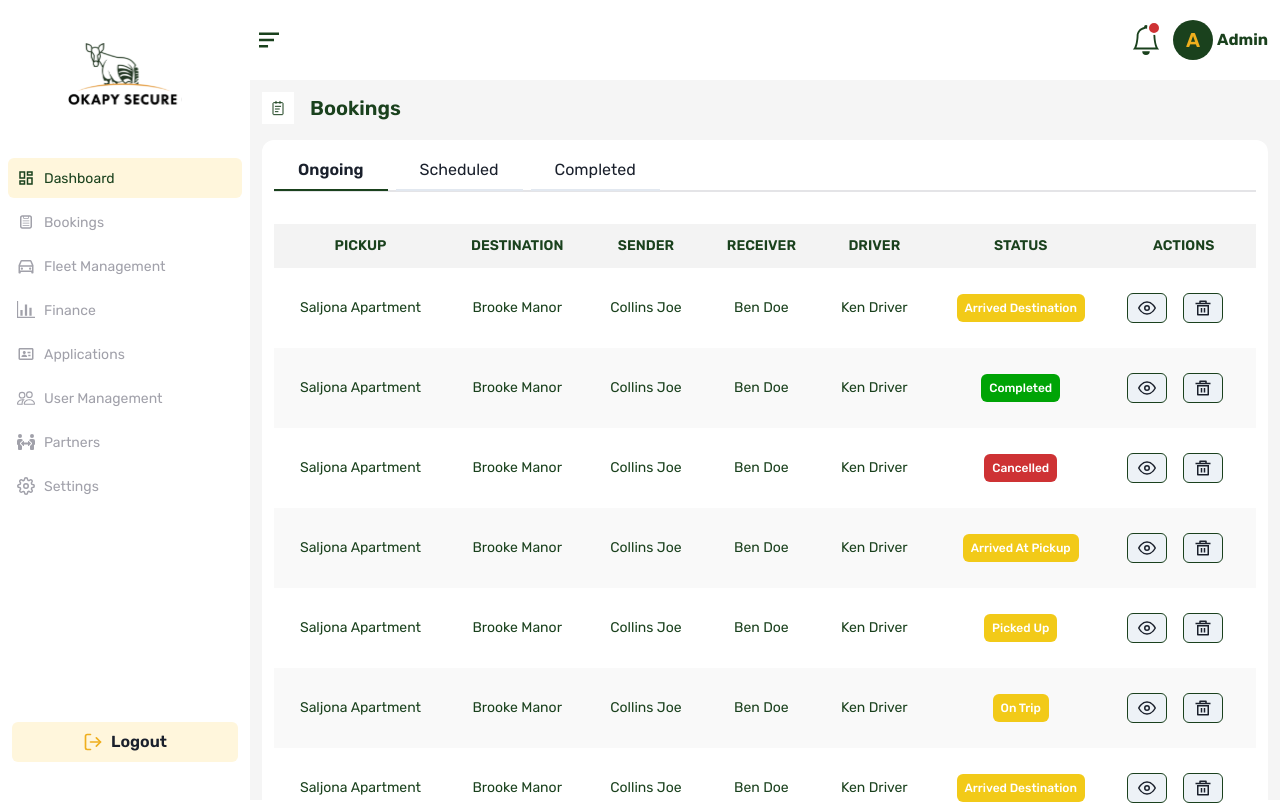
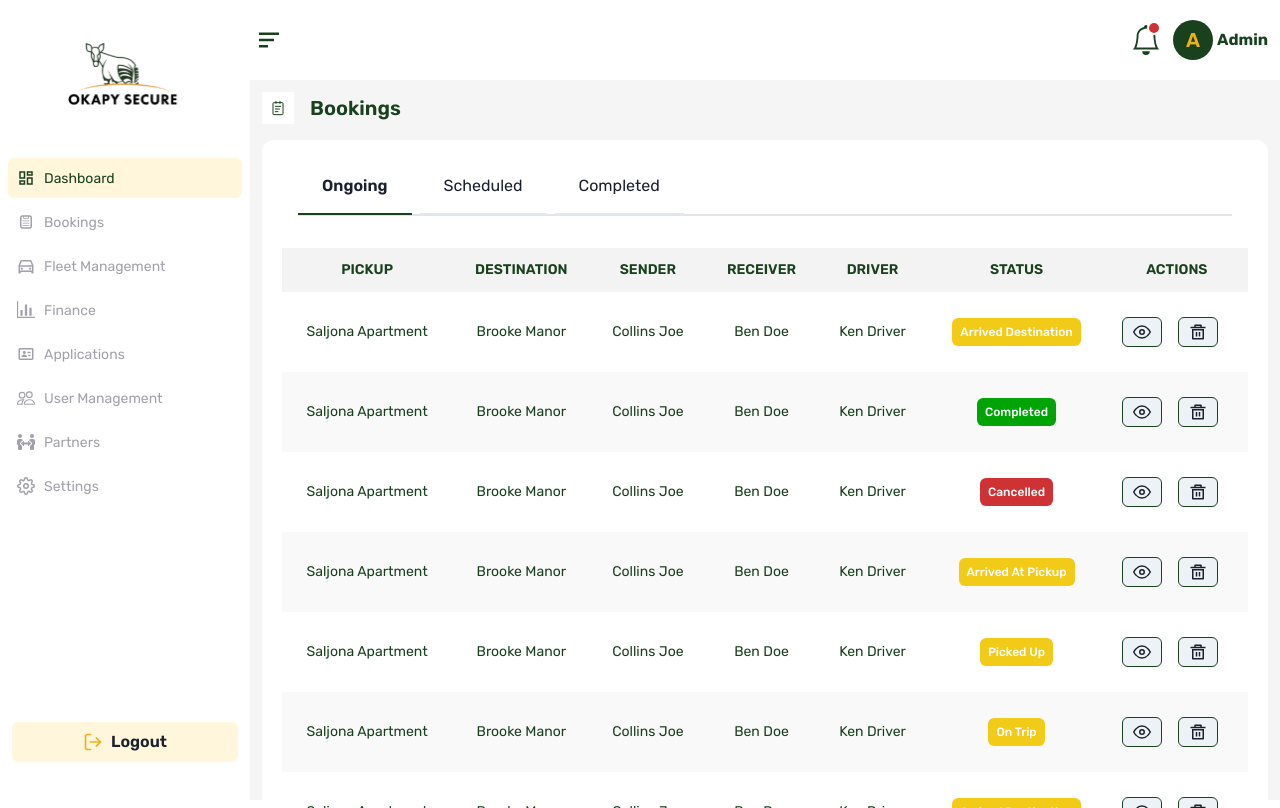
Before and after one commit to Pekstaar/pie-admin, a React (Create React App) app: page /bookings in a window 1280 px wide. Built offline with nearby package versions, Linux system fonts and the light colour scheme.

Commit message:
[UDPATE]: bookings sub nav polish

```diff
--- a/src/pages/Bookings.jsx
+++ b/src/pages/Bookings.jsx
@@ -13,8 +13,13 @@ const Bookings = () => {
     <Box p={"3"} maxH={"91%"} overflowY={"scroll"}>
       <BreadCrumb icon={<Transaction />} title={"Bookings"} />
 
-      <Wrapper my={"4"}>
-        <HStack gap={"2"} className={"border-b-2 border-zinc-200"} h={"10"}>
+      <Wrapper my={"4"} p={"5 "}>
+        <HStack
+          gap={"2"}
+          className={"border-b-2 border-zinc-200"}
+          h={"14"}
+          mx={"4"}
+        >
           <SubNavItem isCurrent title={"Ongoing"} handleClick={() => {}} />
           <SubNavItem title={"Scheduled"} handleClick={() => {}} />
           <SubNavItem title={"Completed"} handleClick={() => {}} />
@@ -87,7 +92,7 @@ const SubNavItem = ({ title, isCurrent }) => (
 
   // </Button>
   <Button
-    h={"10"}
+    h={"14"}
     cursor={"pointer"}
     borderRadius={"none"}
     bg={"white "}
@@ -103,7 +108,7 @@ const SubNavItem = ({ title, isCurrent }) => (
     _focus={{ bg: "white" }}
     fontWeight={isCurrent ? "semibold" : "normal"}
     px={"6"}
-    py={"3"}
+    // py={"3"}
     borderBottomWidth={"2px"}
     borderBottomColor={isCurrent ? "dark_green" : "none"}
   >
```
